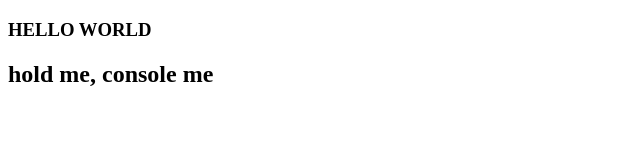
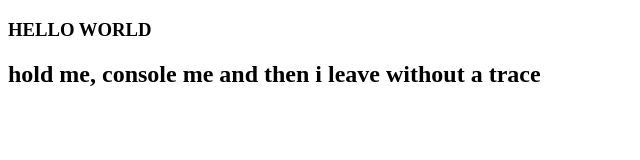
Before and after one commit to RyanieA/test-ing, a plain HTML site: page index.html in a window 1280 px wide. Shown: the whole page, without its empty margins (0-640 px from the left). Drawn offline with Linux system fonts and the light colour scheme.

Commit message:
Initial commit

```diff
--- a/index.html
+++ b/index.html
@@ -1,3 +1,3 @@
 <!DOCTYPE html>
 <h3>HELLO WORLD</h3>
-<h2>hold me, console me</h2>
+<h2>hold me, console me and then i leave without a trace</h2>
```
